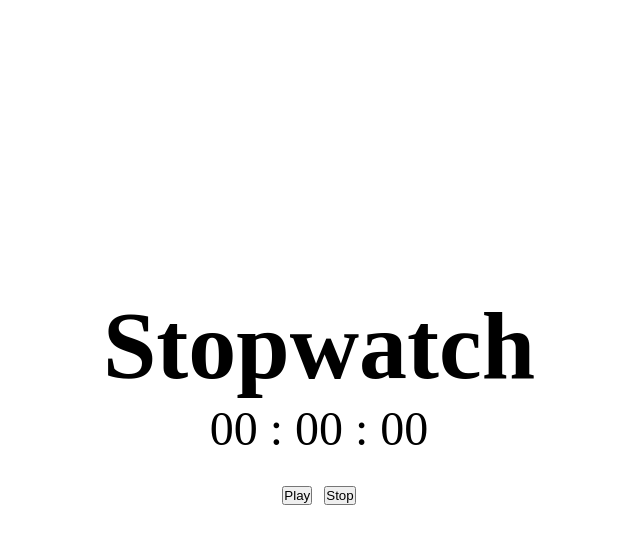
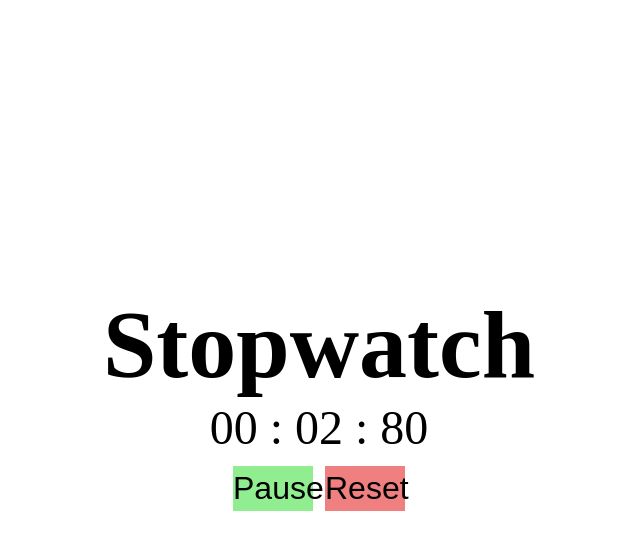
Before and after one commit to halilerkantarci/Stopwatch, a plain HTML site: page index.html in a window 1280 px wide. Both pictures are taken after a click on the button "Play". Shown: the whole page, without its empty margins (321-961 px from the left). Drawn offline with Linux system fonts and the light colour scheme.

Commit message:
app.js completed

```diff
--- a/app.js
+++ b/app.js
@@ -0,0 +1,46 @@
+const minute = document.querySelector(".minute");
+const second = document.querySelector(".second");
+const miliSecond = document.querySelector(".milisecond");
+const playBtn = document.querySelector(".play");
+const resetBtn = document.querySelector(".reset");
+
+let interval;
+
+playBtn.addEventListener("click", () => {
+  if (playBtn.innerText == "Play") {
+    playBtn.innerText = "Pause";
+    interval = setInterval(stopwatch, 10);
+  } else {
+    clearInterval(interval);
+    playBtn.innerText = "Play";
+  }
+});
+
+resetBtn.addEventListener("click", () => {
+  clearInterval(interval);
+  miliSecond.innerText = "00";
+  second.innerText = "00";
+  minute.innerText = "00";
+  playBtn.innerText = "Play";
+});
+
+const stopwatch = () => {
+  miliSecond.innerText++;
+  if (miliSecond.innerText == "100") {
+    miliSecond.innerText = "00";
+    second.innerText++;
+  }
+  if (miliSecond.innerText < 10) {
+    miliSecond.innerText = "0" + miliSecond.innerText++;
+  }
+  if (second.innerText == "60") {
+    second.innerText = "00";
+    minute.innerText++;
+  }
+  if (second.innerText < 10) {
+    second.innerText = "0" + second.innerText++;
+  }
+  if (minute.innerText < 10) {
+    minute.innerText = "0" + minute.innerText++;
+  }
+};
--- a/index.html
+++ b/index.html
@@ -16,7 +16,7 @@
       </p>
       <div class="buttons">
         <button class="play btn">Play</button>
-        <button class="reset btn">Stop</button>
+        <button class="reset btn">Reset</button>
       </div>
     </div>
     <script src="app.js"></script>
--- a/style.css
+++ b/style.css
@@ -15,3 +15,18 @@ body {
   text-align: center;
   font-size: 3rem;
 }
+
+.btn {
+  font-size: 2rem;
+  height: 2.8rem;
+  width: 5rem;
+  cursor: pointer;
+  border: none;
+}
+
+.play {
+  background-color: lightgreen;
+}
+.reset {
+  background-color: lightcoral;
+}
```
